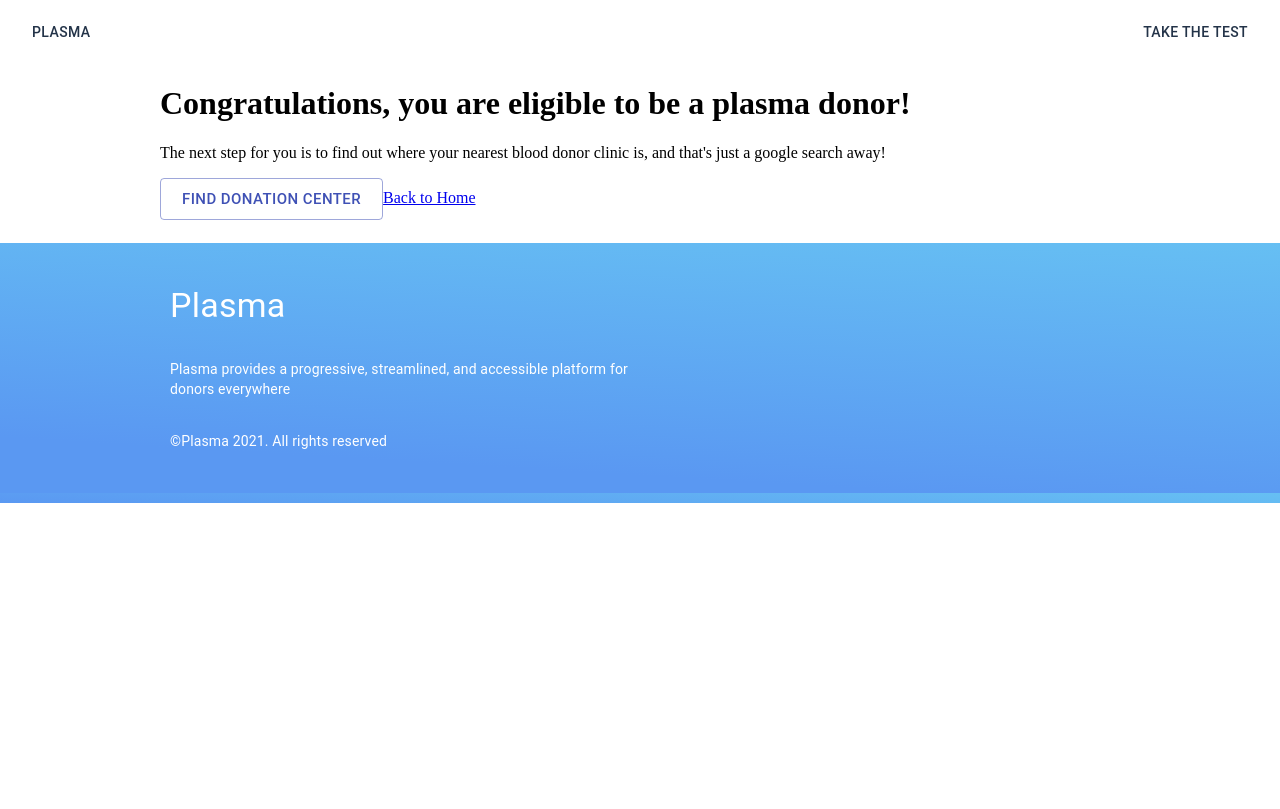
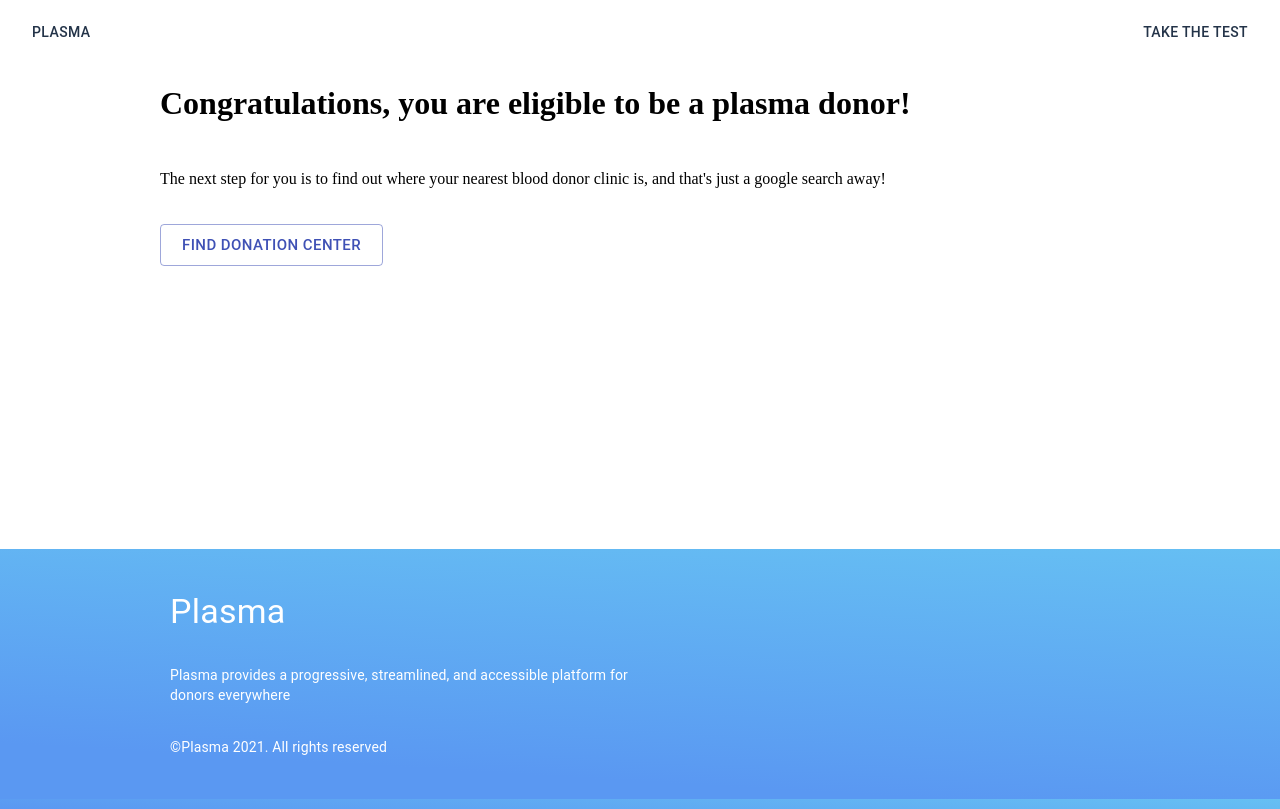
Before and after one commit to judyz01/plasma, a Gatsby site: page /eligible in a window 1280 px wide. Built offline with nearby package versions, Linux system fonts and the light colour scheme; Gatsby itself is replaced by a stand-in of ours.

Commit message:
styled eligible page

```diff
--- a/src/pages/eligible.tsx
+++ b/src/pages/eligible.tsx
@@ -9,13 +9,15 @@ const Eligible = () => (
   <Layout>
     <SEO title="Page two" />
     <h1>Congratulations, you are eligible to be a plasma donor!</h1>
+    <div style={{width: '100%', height: '10px'}} />
     <p>The next step for you is to find out where your nearest blood donor clinic is,
       and that's just a google search away!
     </p>
+    <div style={{width: '100%', height: '20px'}} />
     <Button href="/getRequest" variant="outlined" color="primary" size="large">
-        Find donation center
+        Find Donation Center
     </Button>
-    <Link to="/">Back to Home</Link>
+    <div style={{width: '100%', height: '260px'}} />
   </Layout>
 )
 
```
